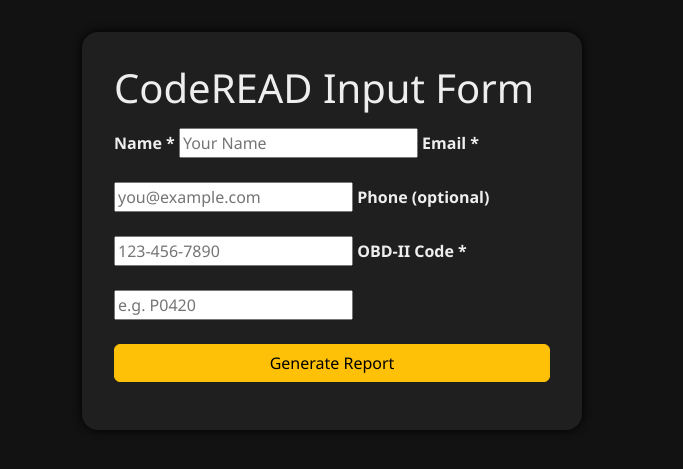
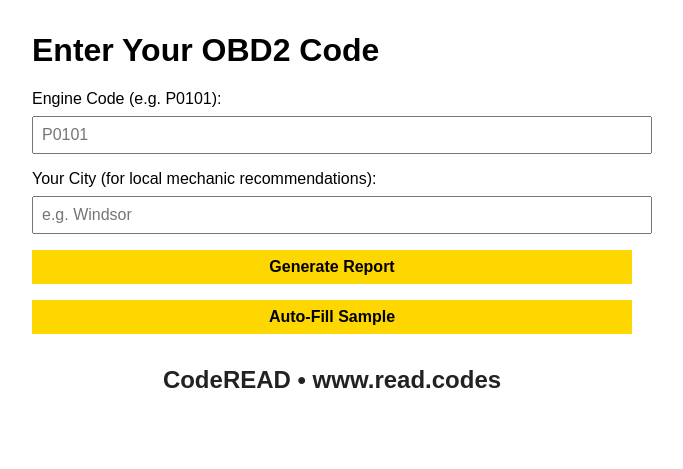
Before and after one commit to CODEREaDer24/coderead, a Flask app: page / in a window 1280 px wide. Shown: the top 469 px of the page, without its empty margins (308-991 px from the left). Run offline with Flask 3, Linux system fonts and the light colour scheme.

Commit message:
Update form.html

```diff
--- a/templates/form.html
+++ b/templates/form.html
@@ -1,37 +1,36 @@
 <!DOCTYPE html>
 <html lang="en">
 <head>
-  <meta charset="UTF-8" />
-  <title>CodeREAD Input Form</title>
-  <link href="https://cdn.jsdelivr.net/npm/bootstrap@5.3.3/dist/css/bootstrap.min.css" rel="stylesheet" />
-  <style>
-    body { background-color: #121212; color: #eee; font-family: 'Segoe UI', sans-serif; padding: 2rem; }
-    .container { max-width: 500px; margin: auto; background: #1f1f1f; padding: 2rem; border-radius: 1rem; box-shadow: 0 0 10px #000; }
-    label { font-weight: bold; }
-    input, button { margin-top: 0.5rem; margin-bottom: 1rem; }
-    button { width: 100%; }
-  </style>
+    <meta charset="UTF-8" />
+    <title>CodeREAD Diagnostic</title>
+    <style>
+        body { font-family: Arial, sans-serif; max-width: 600px; margin: 2rem auto; }
+        label { display: block; margin: 1rem 0 0.5rem; }
+        input, button { width: 100%; padding: 0.5rem; font-size: 1rem; }
+        button { margin-top: 1rem; background: #ffd700; border: none; cursor: pointer; font-weight: bold; }
+        #logo { margin-top: 2rem; text-align: center; font-weight: bold; font-size: 1.5rem; color: #222; }
+    </style>
 </head>
 <body>
+    <h1>Enter Your OBD2 Code</h1>
+    <form method="POST">
+        <label for="code">Engine Code (e.g. P0101):</label>
+        <input type="text" id="code" name="code" placeholder="P0101" required />
 
-<div class="container">
-  <h1>CodeREAD Input Form</h1>
-  <form action="/submit" method="post">
-    <label for="name">Name *</label>
-    <input type="text" id="name" name="name" placeholder="Your Name" required />
+        <label for="city">Your City (for local mechanic recommendations):</label>
+        <input type="text" id="city" name="city" placeholder="e.g. Windsor" required />
 
-    <label for="email">Email *</label>
-    <input type="email" id="email" name="email" placeholder="you@example.com" required />
+        <button type="submit">Generate Report</button>
+        <button type="button" id="autoFillBtn">Auto-Fill Sample</button>
+    </form>
 
-    <label for="phone">Phone (optional)</label>
-    <input type="tel" id="phone" name="phone" placeholder="123-456-7890" />
+    <div id="logo">CodeREAD &bull; www.read.codes</div>
 
-    <label for="code">OBD-II Code *</label>
-    <input type="text" id="code" name="code" placeholder="e.g. P0420" required />
-
-    <button type="submit" class="btn btn-warning">Generate Report</button>
-  </form>
-</div>
-
+    <script>
+        document.getElementById("autoFillBtn").addEventListener("click", () => {
+            document.getElementById("code").value = "P0101";
+            document.getElementById("city").value = "Windsor";
+        });
+    </script>
 </body>
 </html>
```
